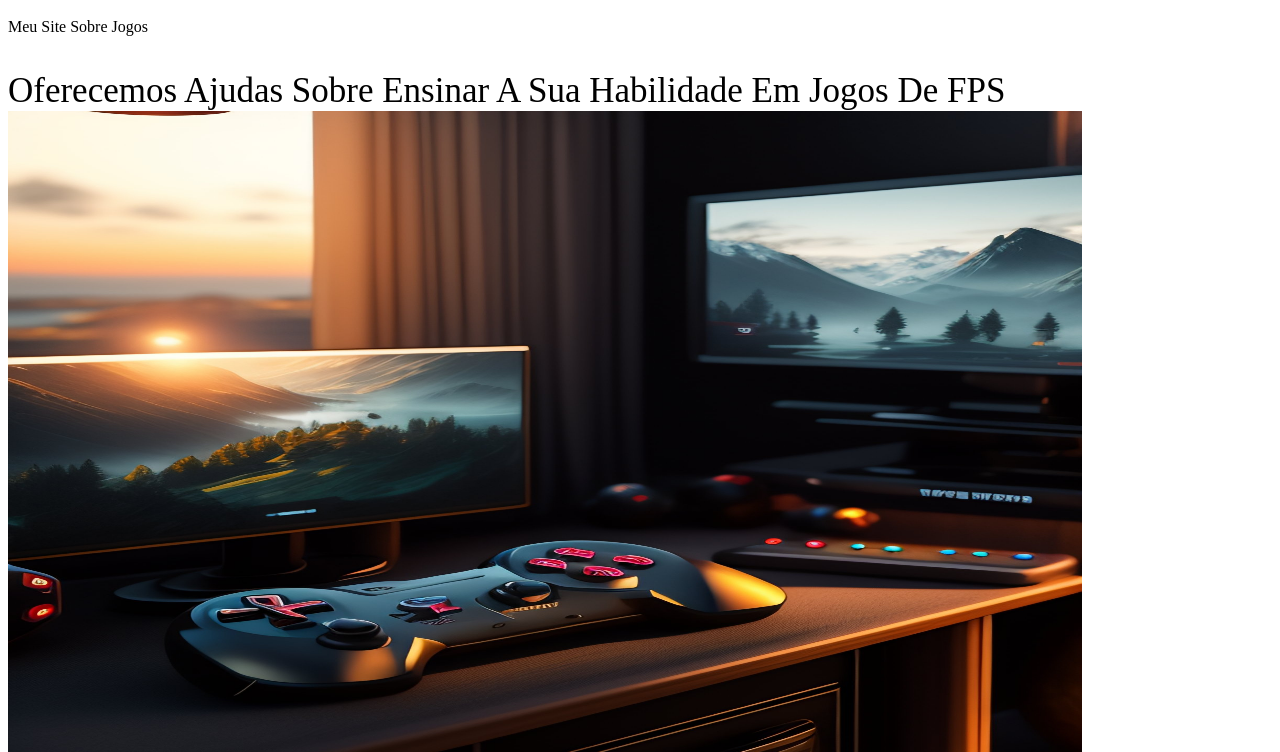
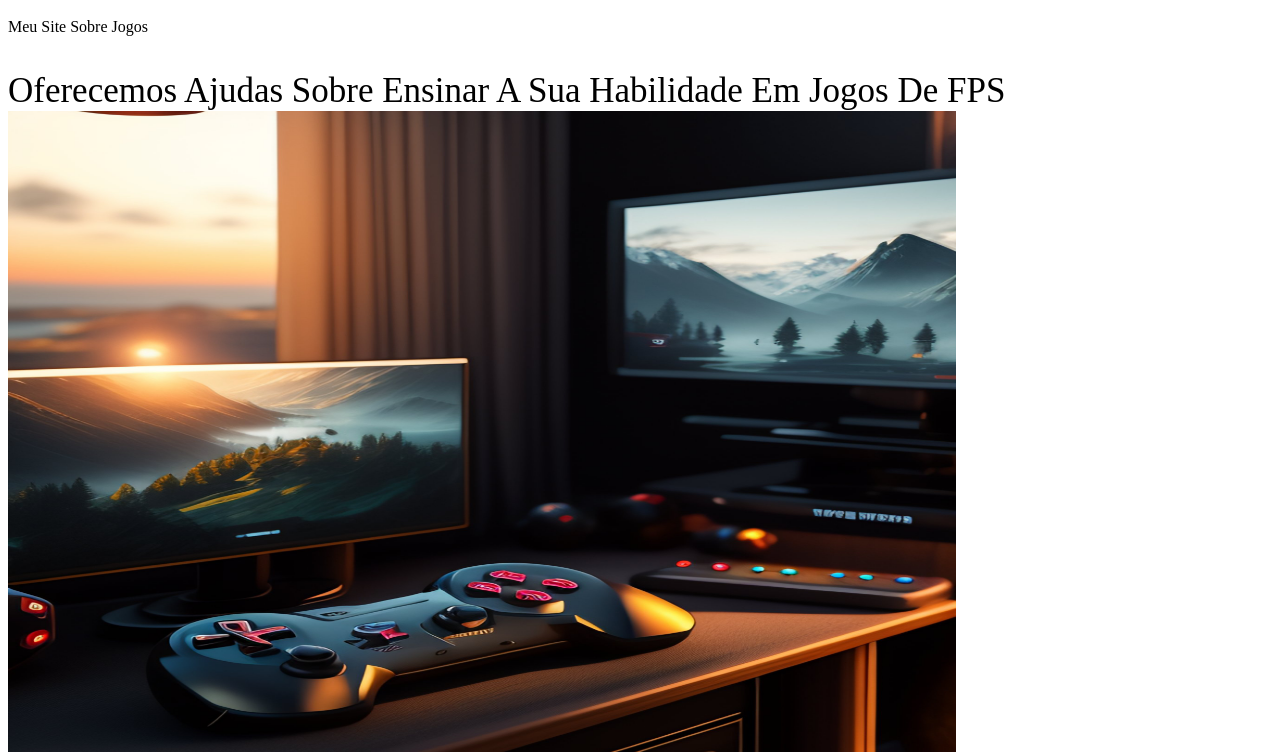
Before and after one commit to Samuel16BR/SamuelGAME, a plain HTML site: page index.html in a window 1280 px wide. Shown: the part 48-800 px from the top of the page. Drawn offline with Linux system fonts and the light colour scheme.

Commit message:
Update index.html

```diff
--- a/index.html
+++ b/index.html
@@ -5,6 +5,6 @@
 
       <p style="font-size:35px">Oferecemos Ajudas Sobre Ensinar A Sua Habilidade Em Jogos De FPS
 
-      <img src="games.jpg" width="85%" height="95%">
+      <img src="games.jpg" width="75%" height="100%">
 
 </html>
```
